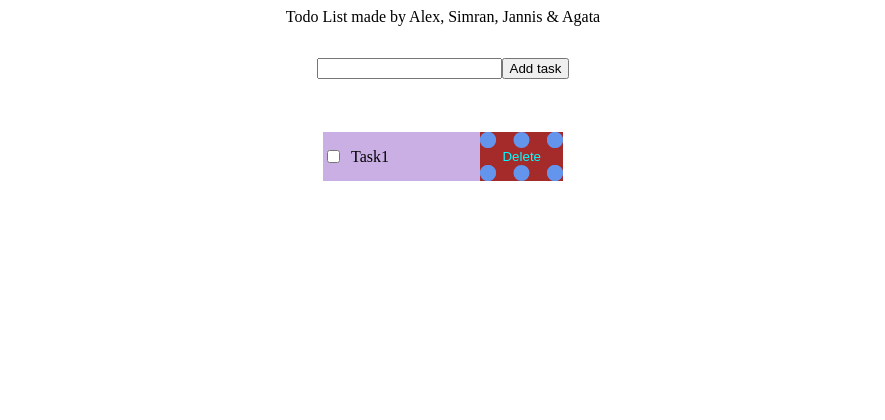
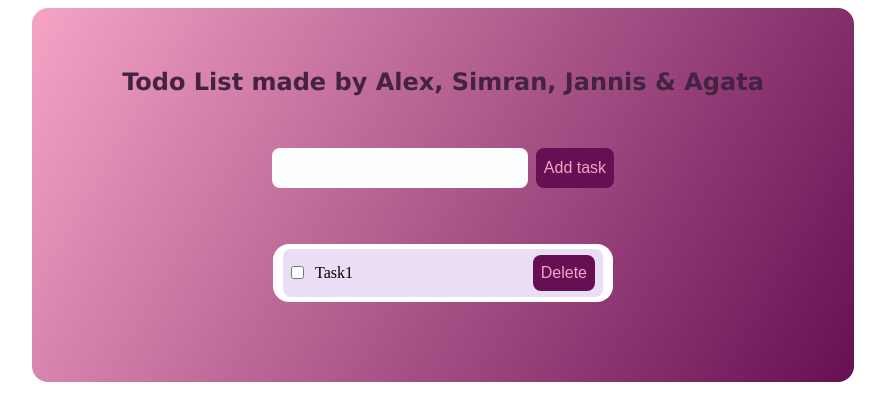
Before and after one commit to mae-rwen/react-todo, a React (Create React App) app: page / in a window 1280 px wide. Shown: the top 420 px of the page, without its empty margins (197-1082 px from the left). Built offline with nearby package versions, Linux system fonts and the light colour scheme.

Commit message:
stylig added

```diff
--- a/src/App.js
+++ b/src/App.js
@@ -4,10 +4,14 @@ import Form from './components/Form';
 import './style.css';
 
 function App() {
+
+  let todos = [];
+
+
   return (
     <div className="App">
       <header>
-            Todo List made by Alex, Simran, Jannis & Agata
+            <h2>Todo List made by Alex, Simran, Jannis & Agata</h2>
       </header>
       <Form />
       <TodoList />
--- a/src/style.css
+++ b/src/style.css
@@ -1,11 +1,26 @@
+/* app.js styling */
 .App {
     display: flex;
     flex-direction: column;
     align-items: center;
     justify-content: center;
     gap: 2rem;
+    background-image: linear-gradient(120deg, #f5a4c5, #660f53);
+    max-width: 65%;
+    border-radius: 1rem;
+    margin: auto;
 }
 
+header {
+    display: flex;
+    justify-content: center;
+    align-items: center;
+    margin-top: 2.5rem;
+    color: #442342;
+    font-family:'Lucida Sans Regular';
+}
+
+/* TodoList.js styling */
 .todoList {
     background-color: white;
     padding: 5px 10px;
@@ -13,8 +28,8 @@
     flex-direction: column;
     justify-content: space-between;
     align-items: center;
-    border-radius: 5px;
-    margin-bottom: 10px;
+    border-radius: 1rem;
+    margin-bottom: 5rem;
     gap: 1rem;
     list-style: none;
 }
@@ -22,26 +37,74 @@
 .todoList li {
     display: flex;
     flex-direction: row;
+    border-radius: 0.5rem;
     gap: 0.5rem;
-    background-color: rgba(156, 106, 204, 0.534);
     min-height: 3rem;
-    min-width: 15rem;
+    min-width: 20rem;
     justify-content: space-between;
     align-items: center;
+    background-color: rgba(192, 153, 228, 0.329);
+}
+
+.completed {
+    margin-left: 0.5rem;
 }
 
 .delButton {
-    background-color: brown;
-    color: aqua;
-    border: 1rem dotted cornflowerblue;
+    padding: 0.5rem;
+    font-size: 1rem;
+    border: none;
+    background-color: #660f53;
+    color: #f5a4c5;
+    min-width: 3rem;
+    height: 2.25rem;
+    cursor: pointer;
+    margin-right: 0.5rem;
+    border-radius: 0.5rem;
 }
 
 .delButton:hover {
-    background-color: rgb(42, 50, 165);
-    color: rgb(208, 255, 0);
-    border: 1rem dotted rgb(237, 100, 123);
+    background-color: #f5a4c5;
+    color: #660f53;
 }
 
 .taskName {
     flex-grow: 1;
 }
+
+/* Form.js styling */
+form {
+    display: flex;
+    justify-content: center;
+    align-items: center;
+    gap: 0.5rem;
+    margin-bottom: 0.5rem;
+}
+
+form input,
+form button {
+    padding: 0.5rem;
+    font-size: 1rem;
+    border: none;
+    background-color: rgb(255, 254, 255);
+    color:#442342;
+    border-radius: 0.5rem;
+}
+
+form input {
+    width: 15rem;
+    height: 1.5rem;
+}
+
+form button {
+    background-color: #660f53;
+    color: #f5a4c5;
+    min-width: 3rem;
+    cursor: pointer;
+    height: 2.5rem;
+}
+
+form button:hover {
+    background-color: #f5a4c5;
+    color: #660f53;
+}
```
Also changed, not shown: src/components/TodoList.js (+0 -20 lines).
